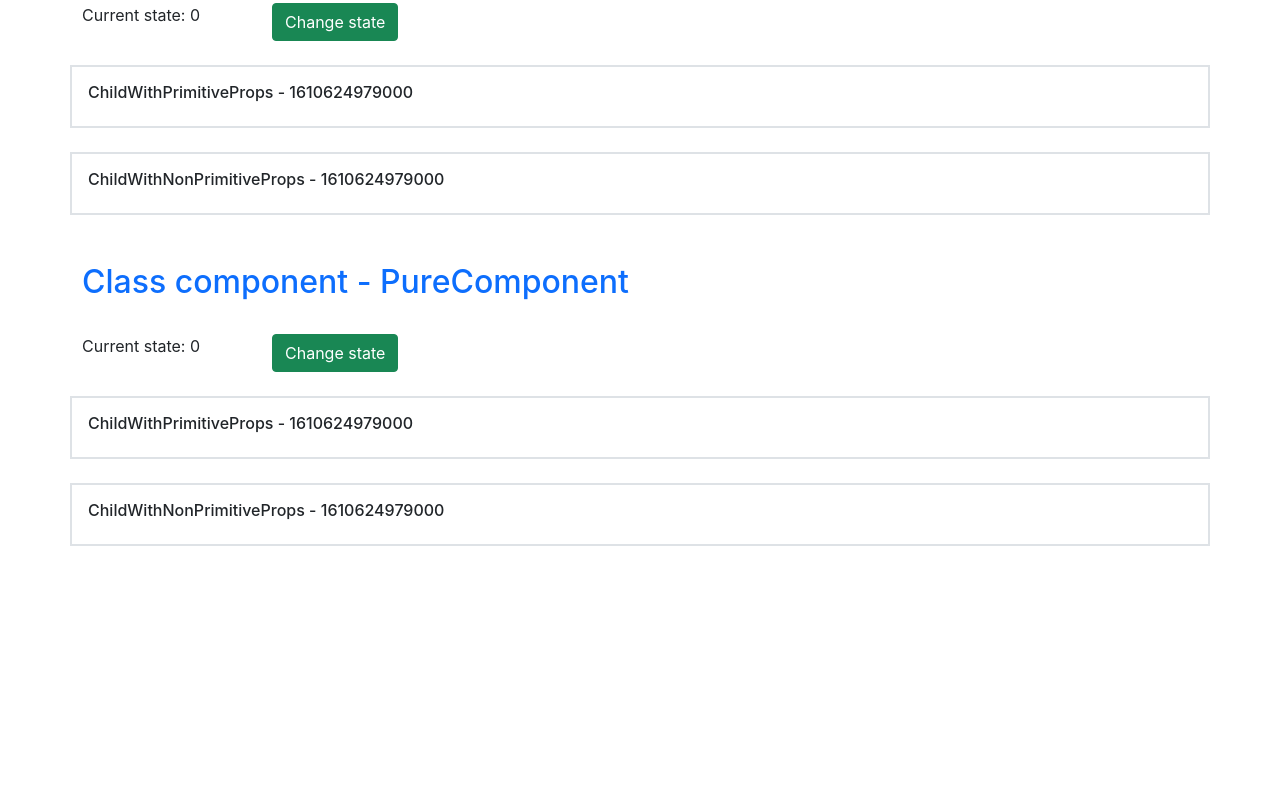
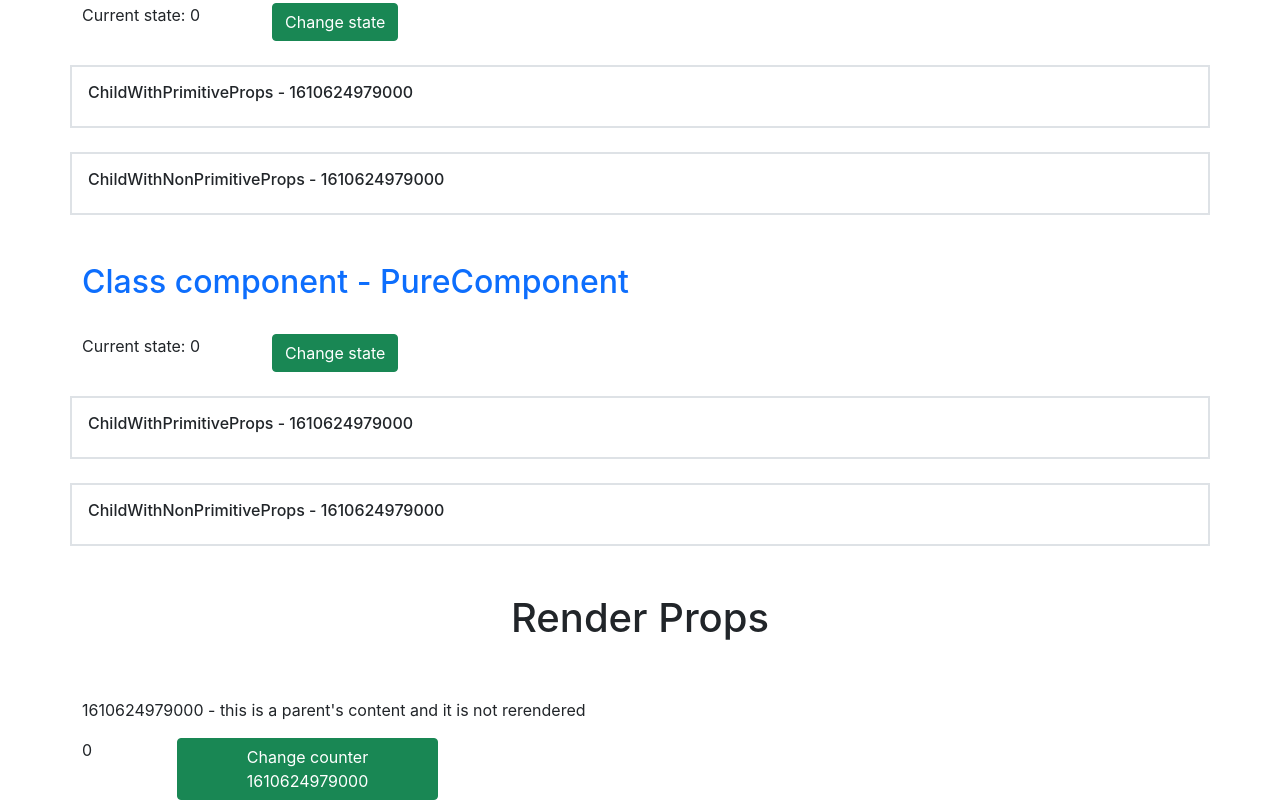
Before and after one commit to SergeyKhrapin/react_hooks, a React (Create React App) app: page / in a window 1280 px wide. Shown: the part 1721-2521 px from the top of the page. Before the commit the page ends 2267 px from the top, so only its background shows below. Built offline with nearby package versions, Linux system fonts and the light colour scheme.

Commit message:
Render props

```diff
--- a/src/ReactHooks.tsx
+++ b/src/ReactHooks.tsx
@@ -10,6 +10,7 @@ import Input from './hooks/customHooks/Input'
 import Toggle from './hooks/customHooks/Toggle'
 import * as Memo from './preventRerendering/functionalComponent'
 import * as Pure from './preventRerendering/classComponent'
+import RenderProps from './renderProps/Counter'
 
 function ReactHooks() {
     return (
@@ -35,6 +36,14 @@ function ReactHooks() {
                 <Memo.Parent />
                 <Pure.Parent />
             </div>
+            <div className="extra-container container">
+                <div className="row m-5">
+                    <div className="col-12">
+                        <h1 className="text-center">Render Props</h1>
+                    </div>
+                </div>
+                <RenderProps />
+            </div>
         </>
     )
 }
--- /dev/null
+++ b/src/renderProps/Button.tsx
@@ -0,0 +1,16 @@
+import React, { useState, FC, Dispatch, SetStateAction } from 'react'
+
+interface Props {
+    children: (
+        count: number,
+        setCount: Dispatch<SetStateAction<number>>
+    ) => JSX.Element | null
+}
+
+const Button: FC<Props> = ({ children }) => {
+    const [ counter, setCounter ] = useState<number>(0)
+
+    return children(counter, setCounter)
+}
+
+export default Button
--- /dev/null
+++ b/src/renderProps/Counter.tsx
@@ -0,0 +1,26 @@
+import React, { FC, Dispatch, SetStateAction } from 'react'
+import Button from './Button'
+
+const Counter: FC = () => {
+    function renderProps(value: number, setValue: Dispatch<SetStateAction<number>>) {
+        return (
+            <>
+                <div className="col-1">
+                    <span>{ value }</span>
+                </div>
+                <div className="col-3">
+                    <button className="btn btn-success" onClick={() => setValue(value + 1)}>Change counter { Date.now() }</button>
+                </div>
+            </>
+        )
+    }
+
+    return (
+        <div className="row">
+            <p>{ Date.now() } - this is a parent's content and it is not rerendered</p>
+            <Button children={ renderProps } />
+        </div>
+    )
+}
+
+export default Counter
```
